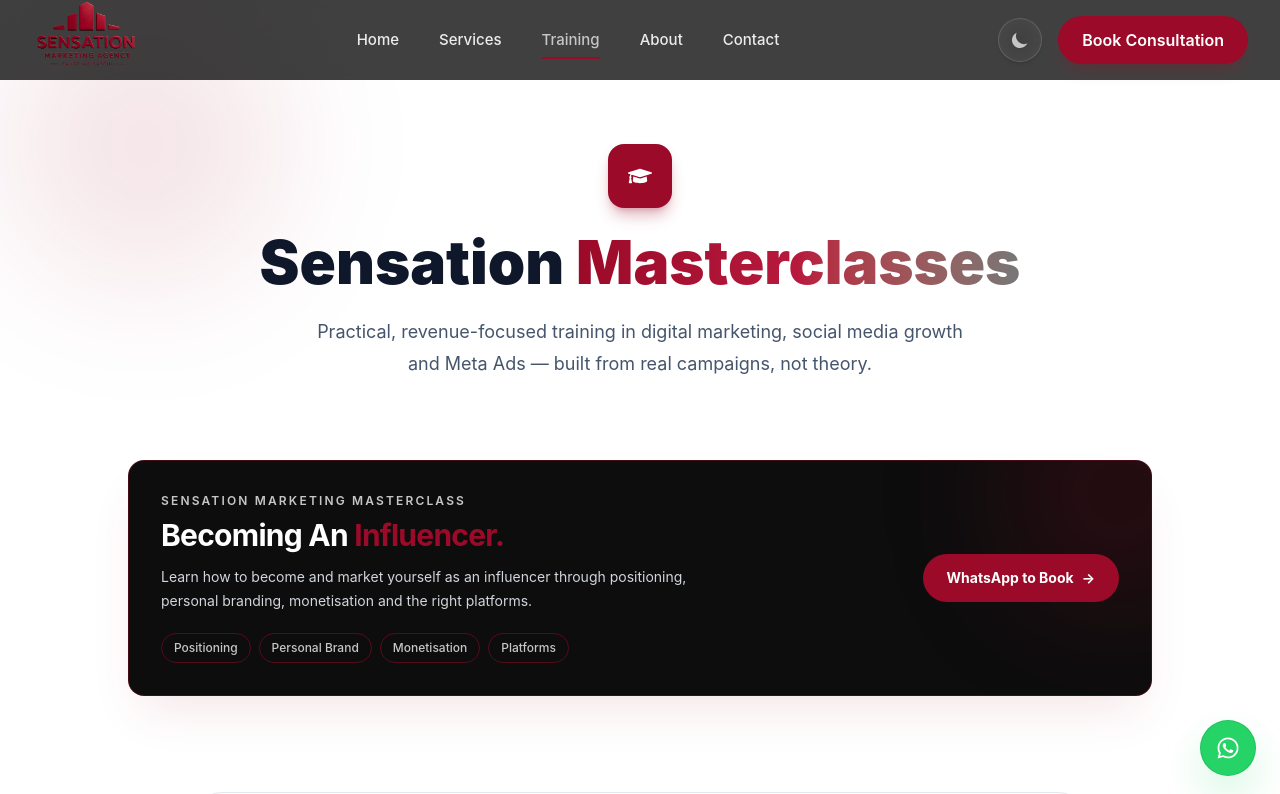
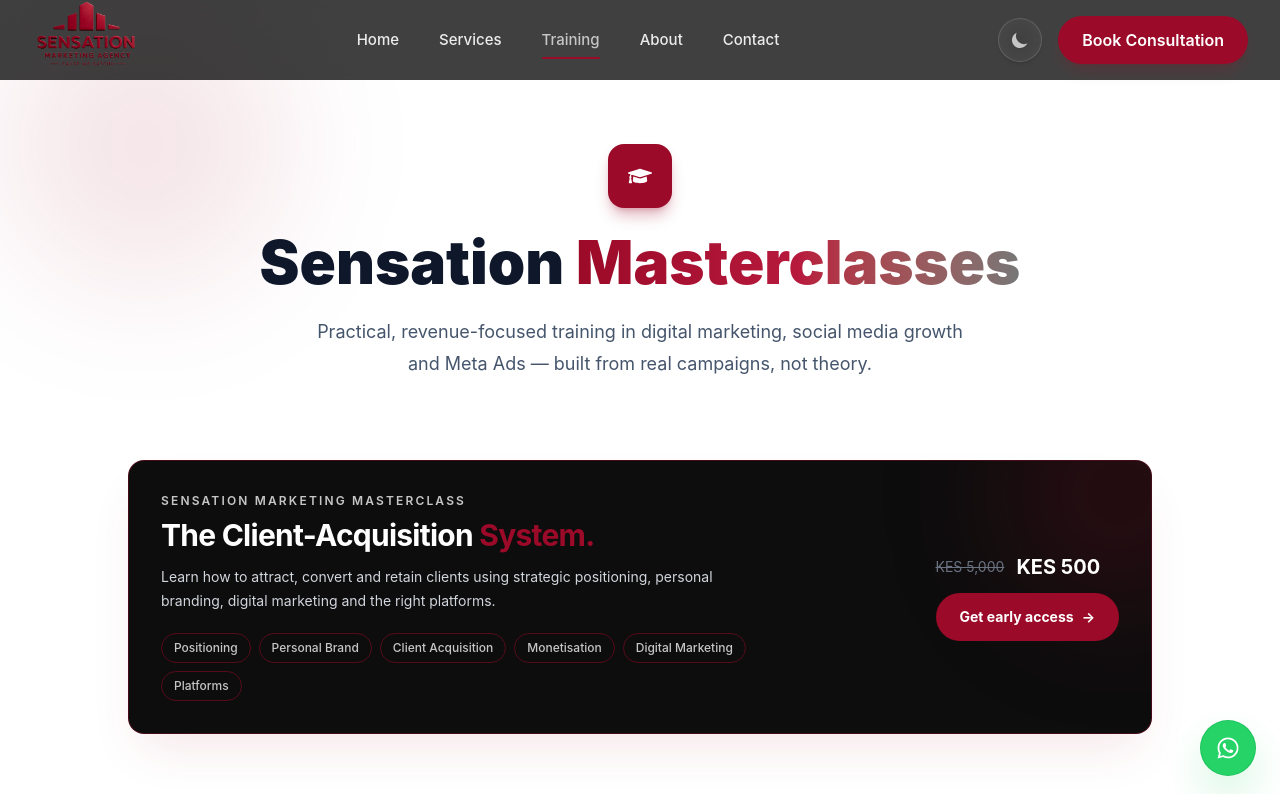
Before and after one commit to rihlatech/Sensation-Marketing-Agency, a React (Vite) app: page /training in a window 1280 px wide. Shown: the top 794 px of the page. Built offline with nearby package versions, Linux system fonts and the light colour scheme.

Commit message:
Client Acquisition System

```diff
--- a/src/pages/Home.jsx
+++ b/src/pages/Home.jsx
@@ -15,7 +15,7 @@
   FaLightbulb,
   FaHandshake,
   FaRocket,
-  FaTag,
+  // FaTag,
 } from "react-icons/fa";
 
 
@@ -346,14 +346,14 @@
 
     {/* Title */}
     <h3 className="mt-4 text-3xl font-bold leading-tight tracking-tight text-white sm:text-4xl">
-      Becoming An
+      The Client - Acquisition
       <br />
-      <span className="text-[#9b0a28]">Influencer.</span>
+      <span className="text-[#9b0a28]">System.</span>
     </h3>
 
     {/* Description */}
     <p className="mt-4 text-sm leading-6 text-gray-300">
-      How to become and market yourself as an influencer.
+      Digital Marketing and Social Media Training.
     </p>
 
     {/* Topics */}
@@ -373,16 +373,24 @@
     {/* Divider */}
     <div className="my-6 h-px w-full bg-white/10" />
 
-    {/* CTA */}
-    <a
-      href="https://wa.me/254797983216?text=Hi%20Sensation%20Marketing%20Agency%2C%20I%27d%20like%20to%20book%20the%20Becoming%20An%20Influencer%20masterclass."
-      target="_blank"
-      rel="noopener noreferrer"
-      className="inline-flex w-full items-center justify-center rounded-full bg-[#9b0a28] px-5 py-3.5 text-sm font-bold text-white transition-all duration-300 hover:-translate-y-0.5 hover:bg-[#b30d30]"
-    >
-      WhatsApp to Book
-      <span className="ml-2">→</span>
-    </a>
+    {/* Price */}
+<div className="mt-6 flex items-center gap-3">
+  <span className="text-sm text-gray-500 line-through">
+    KES 5,000
+  </span>
+
+  <span className="text-2xl font-bold text-white">
+    KES 500
+  </span>
+</div>
+
+{/* CTA */}
+<Link
+  to="/client-acquisition-system"
+  className="mt-5 inline-flex w-full items-center justify-center rounded-full bg-[#9b0a28] px-5 py-3.5 text-sm font-bold text-white transition-all duration-300 hover:-translate-y-0.5 hover:bg-[#b30d30]"
+>
+  Get early access
+</Link>
   </motion.div>
 </div>
 
--- a/src/pages/Training.jsx
+++ b/src/pages/Training.jsx
@@ -10,7 +10,7 @@
   FaLaptop,
   FaUsers,
   FaChartLine,
-  FaTag,
+  // FaTag,
 } from "react-icons/fa";
 
 const whatsapp = "254797983216";
@@ -169,8 +169,8 @@
           </p>
         </motion.div>
 
-                {/* Client Acquisition System Offer */}
-       <motion.div
+              {/* Client Acquisition System Offer */}
+<motion.div
   initial={{ opacity: 0, y: 25 }}
   whileInView={{ opacity: 1, y: 0 }}
   viewport={{ once: true }}
@@ -182,7 +182,7 @@
 
   <div className="relative flex flex-col gap-7 md:flex-row md:items-center md:justify-between">
 
-    {/* Masterclass Content */}
+    {/* Client Acquisition System Content */}
     <div className="max-w-2xl">
 
       <p className="text-xs font-semibold uppercase tracking-[0.18em] text-[#c6c6c6]">
@@ -190,13 +190,14 @@
       </p>
 
       <h2 className="mt-2 text-2xl font-bold tracking-tight text-white md:text-3xl">
-        Becoming An{" "}
-        <span className="text-[#9b0a28]">Influencer.</span>
+        The Client-Acquisition{" "}
+        <span className="text-[#9b0a28]">System.</span>
       </h2>
 
       <p className="mt-3 max-w-xl text-sm leading-6 text-gray-300">
-        Learn how to become and market yourself as an influencer through
-        positioning, personal branding, monetisation and the right platforms.
+        Learn how to attract, convert and retain clients using strategic
+        positioning, personal branding, digital marketing and the right
+        platforms.
       </p>
 
       {/* Topics */}
@@ -204,7 +205,9 @@
         {[
           "Positioning",
           "Personal Brand",
+          "Client Acquisition",
           "Monetisation",
+          "Digital Marketing",
           "Platforms",
         ].map((topic) => (
           <span
@@ -217,17 +220,25 @@
       </div>
     </div>
 
-    {/* CTA */}
+    {/* CTA & Offer */}
     <div className="shrink-0">
-      <a
-        href="https://wa.me/254797983216?text=Hi%20Sensation%20Marketing%20Agency%2C%20I%27d%20like%20to%20book%20the%20Becoming%20An%20Influencer%20masterclass."
-        target="_blank"
-        rel="noopener noreferrer"
+      <div className="mb-3 flex items-center justify-center gap-3 md:justify-start">
+        <span className="text-sm text-gray-500 line-through">
+          KES 5,000
+        </span>
+
+        <span className="text-xl font-bold text-white">
+          KES 500
+        </span>
+      </div>
+
+      <Link
+        to="/client-acquisition-system"
         className="inline-flex w-full items-center justify-center rounded-full bg-[#9b0a28] px-6 py-3.5 text-sm font-bold text-white transition-all duration-300 hover:-translate-y-0.5 hover:bg-[#b30d30] md:w-auto"
       >
-        WhatsApp to Book
+        Get early access
         <span className="ml-2">→</span>
-      </a>
+      </Link>
     </div>
 
   </div>
```
